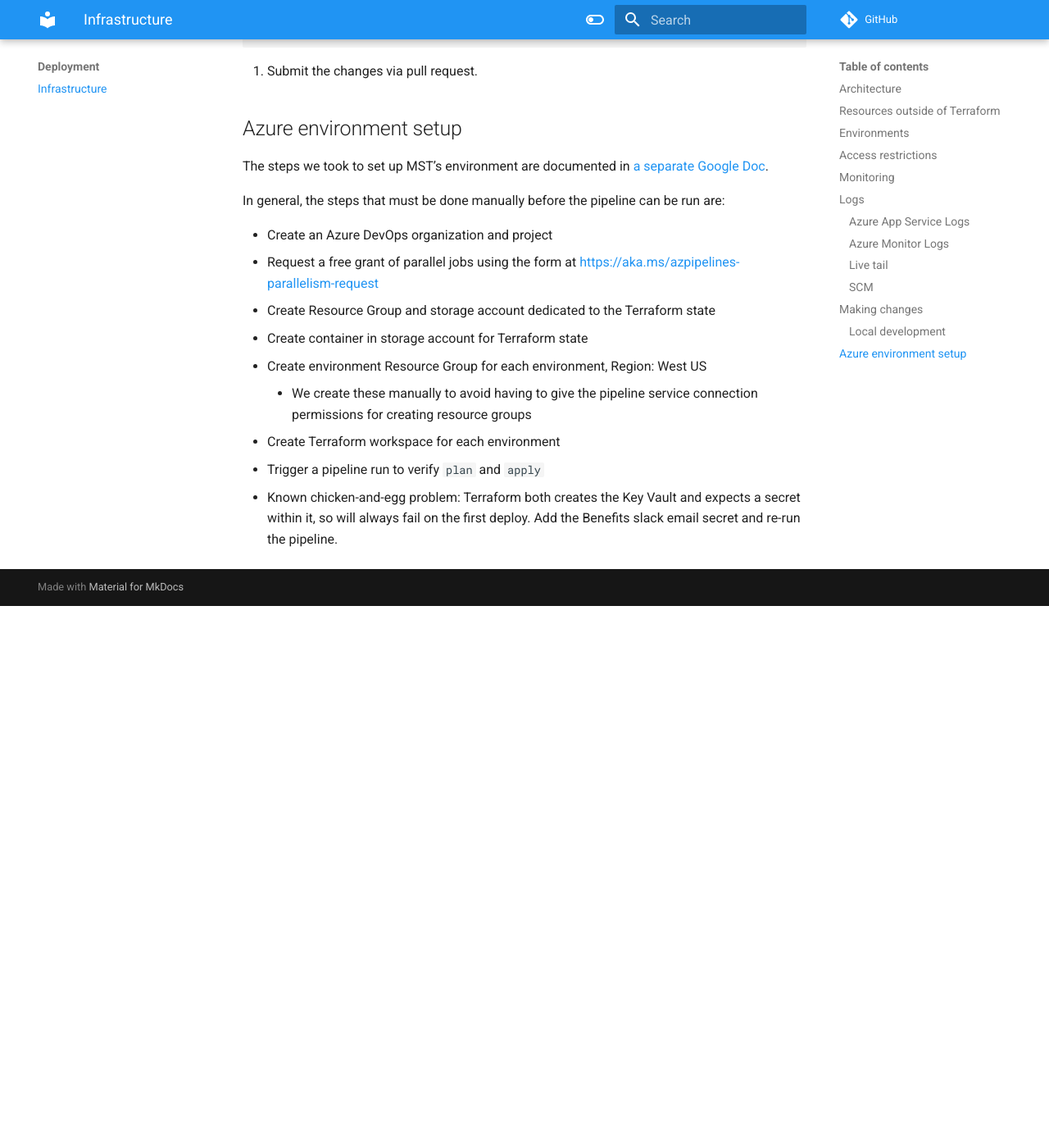
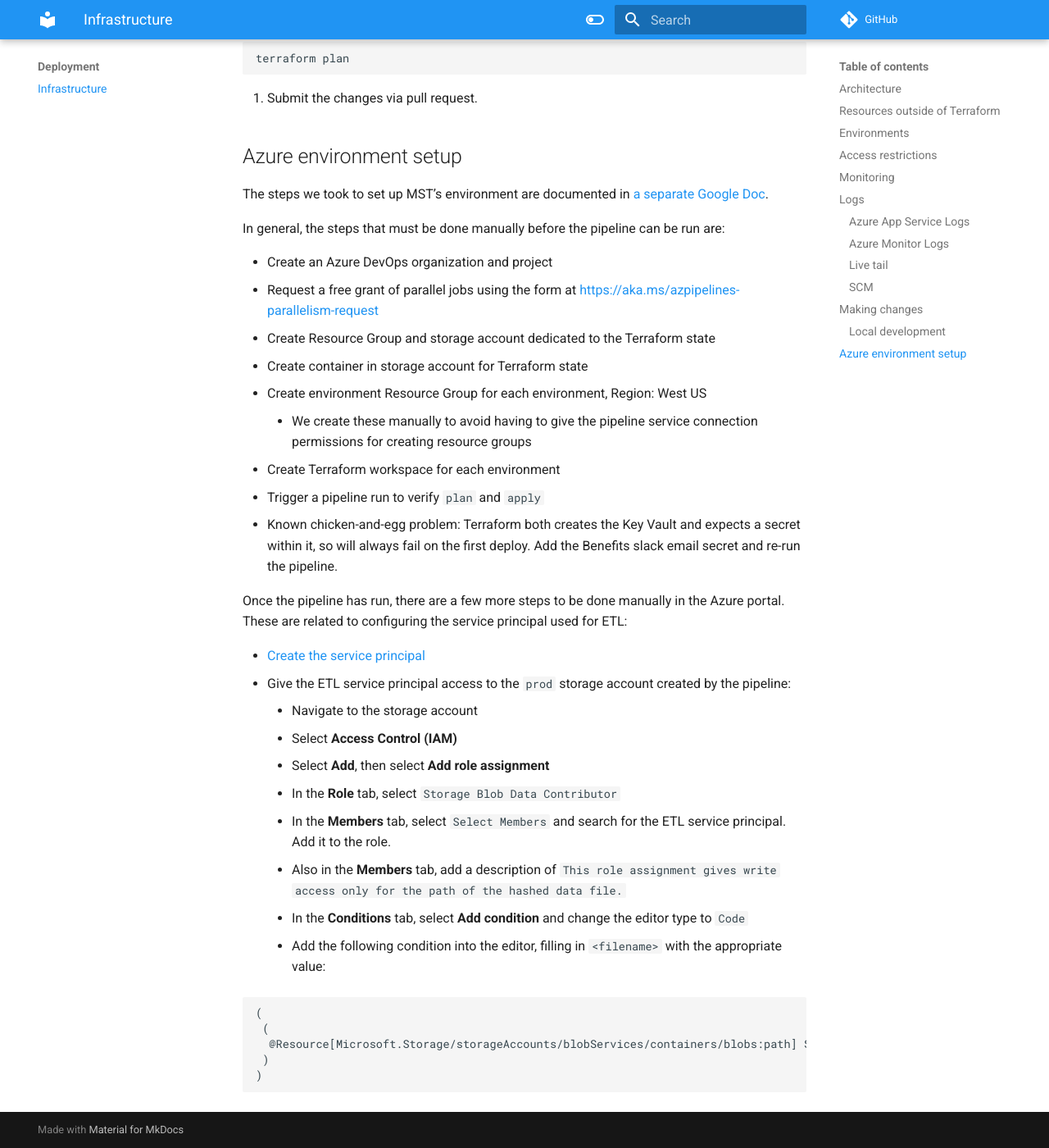
Before and after one commit to cal-itp/eligibility-server, an MkDocs documentation site: the page built from docs/deployment/infrastructure.md, in a window 1280 px wide and 1400 px high, scrolled down 3389 px. Shown: the whole window at 82% size. Built offline with MkDocs 1.6.1 and Material for MkDocs 9.7.7, drawn with Linux system fonts in a browser that asks for light colours; nearby versions of some CDN libraries; comment, search, counter and statistics services are not loaded; before the commit the page ends 4128 px from its top, so only the background shows below that.

Commit message:
refactor: remove role from Terraform, add docs on manual steps

````diff
--- a/docs/deployment/infrastructure.md
+++ b/docs/deployment/infrastructure.md
@@ -12,6 +12,7 @@ The following things in Azure are managed outside of Terraform:
 - Active Directory (users, groups, service principals, etc.)
 - Service connections
 - Configuration files, stored as blobs
+- Role assignments
 
 ## Environments
 
@@ -136,3 +137,24 @@ In general, the steps that must be done manually before the pipeline can be run
 - Create Terraform workspace for each environment
 - Trigger a pipeline run to verify `plan` and `apply`
 - Known chicken-and-egg problem: Terraform both creates the Key Vault and expects a secret within it, so will always fail on the first deploy. Add the Benefits slack email secret and re-run the pipeline.
+
+Once the pipeline has run, there are a few more steps to be done manually in the Azure portal. These are related to configuring the service principal used for ETL:
+
+- [Create the service principal](https://learn.microsoft.com/en-us/azure/active-directory/develop/howto-create-service-principal-portal#app-registration-app-objects-and-service-principals)
+- Give the ETL service principal access to the `prod` storage account created by the pipeline:
+    - Navigate to the storage account
+    - Select **Access Control (IAM)**
+    - Select **Add**, then select **Add role assignment**
+    - In the **Role** tab, select `Storage Blob Data Contributor`
+    - In the **Members** tab, select `Select Members` and search for the ETL service principal. Add it to the role.
+    - Also in the **Members** tab, add a description of `This role assignment gives write access only for the path of the hashed data file.`
+    - In the **Conditions** tab, select **Add condition** and change the editor type to `Code`
+    - Add the following condition into the editor, filling in `<filename>` with the appropriate value:
+
+```text
+(
+ (
+  @Resource[Microsoft.Storage/storageAccounts/blobServices/containers/blobs:path] StringLike '<filename>'
+ )
+)
+```
````
Also changed, not shown: 1 other file.
